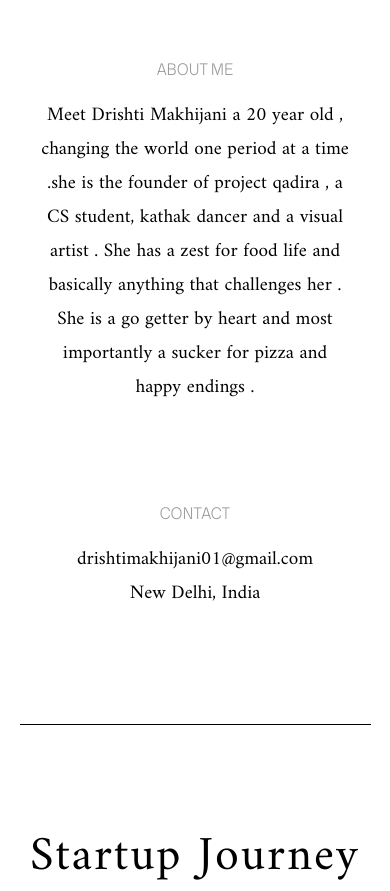
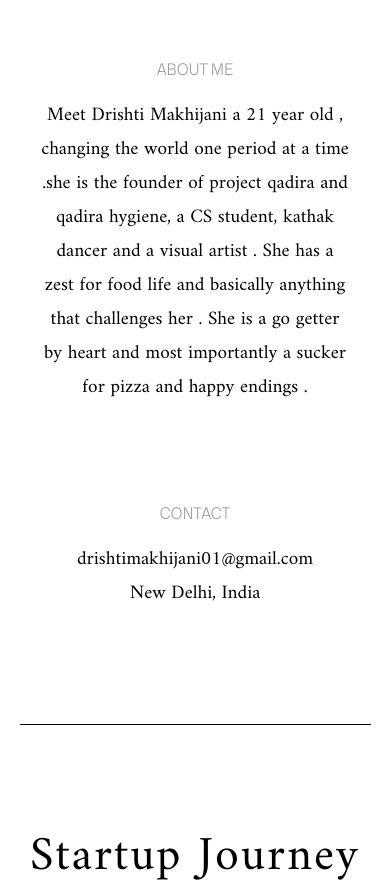
Before and after one commit to AVIVASHISHTA29/drishtiPortfolio2022, a Next.js app: page / in a window 390 px wide. Shown: the part 812-1703 px from the top of the page. Built offline with nearby package versions, Linux system fonts and the light colour scheme.

Commit message:
media queries

```diff
--- a/component/AboutMe/index.js
+++ b/component/AboutMe/index.js
@@ -8,11 +8,12 @@ function AboutMe() {
         <div className={styles.textContainer}>
           <h1>About Me</h1>
           <p>
-            Meet Drishti Makhijani a 20 year old , changing the world one period
-            at a time .she is the founder of project qadira , a CS student,
-            kathak dancer and a visual artist . She has a zest for food life and
-            basically anything that challenges her . She is a go getter by heart
-            and most importantly a sucker for pizza and happy endings .
+            Meet Drishti Makhijani a 21 year old , changing the world one period
+            at a time .she is the founder of project qadira and qadira hygiene,
+            a CS student, kathak dancer and a visual artist . She has a zest for
+            food life and basically anything that challenges her . She is a go
+            getter by heart and most importantly a sucker for pizza and happy
+            endings .
           </p>
         </div>
       </div>
```
